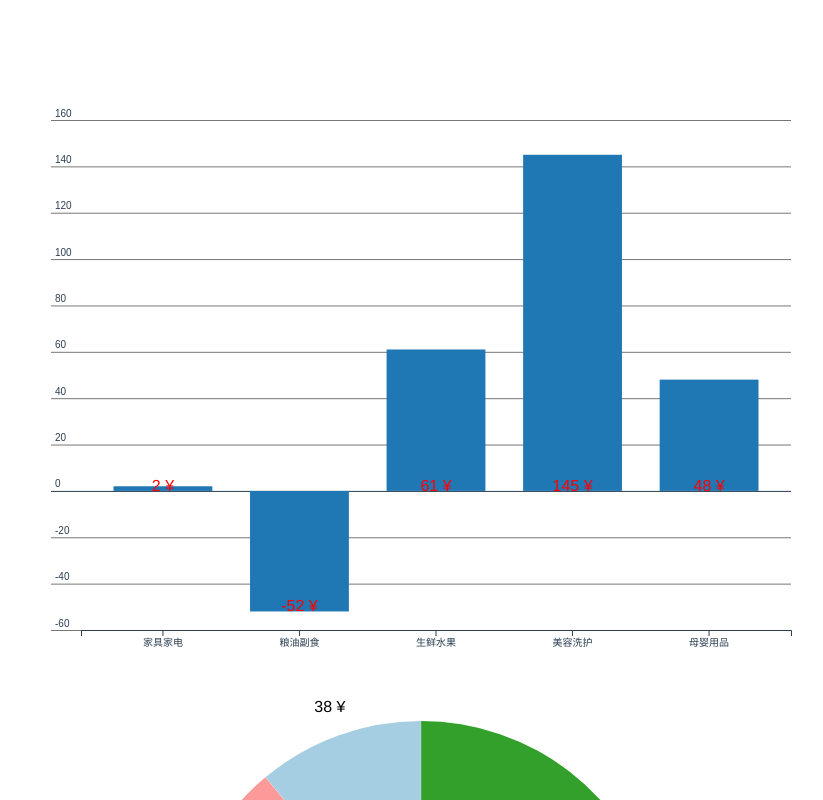
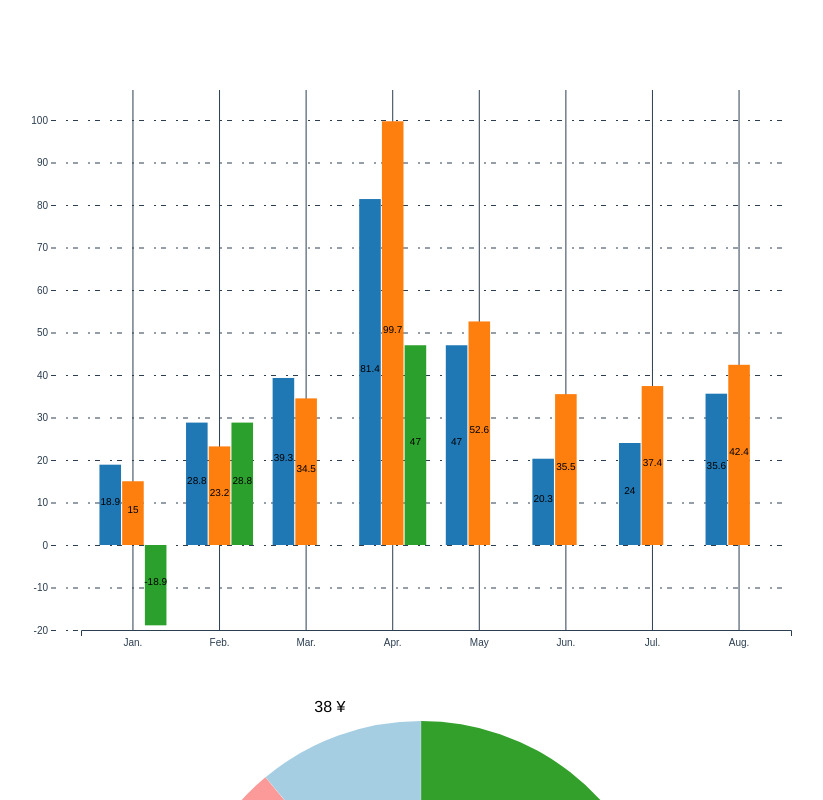
Before and after one commit to JessYan0913/data-vis, a Vue app: page / in a window 1280 px wide. Shown: the top 800 px of the page, without its empty margins (219-1042 px from the left). Built offline with nearby package versions, Linux system fonts and the light colour scheme.

Commit message:
修改坐标轴

```diff
--- a/src/basic/column.js
+++ b/src/basic/column.js
@@ -4,9 +4,9 @@ import {
   scaleBand,
   scaleLinear,
   schemeCategory10,
-  axisRight,
   axisBottom,
-  group
+  group,
+  axisLeft
 } from 'd3';
 import Chart from './chart';
 import { LabelPositionType } from './components/label';
@@ -58,27 +58,26 @@ export default class Column extends Chart {
 
     //generate yAxis
     //TODO: 坐标轴应该抽成组件
-    chartGroup
+    const yAxisGroup = chartGroup
       .append('g')
-      .call(axisRight(this.yScale).tickSize(this.innerWidth));
-
-    const yAxisGroup = chartGroup.selection();
+      .call(axisLeft(this.yScale).tickSize(0));
     yAxisGroup.select('.domain').remove();
     yAxisGroup
-      .selectAll('.tick line')
-      .filter(Number)
-      .attr('stroke', '#777');
-    yAxisGroup
-      .selectAll('.tick text')
-      .attr('x', 4)
-      .attr('dy', -4);
+      .selectAll('.tick')
+      .select('line')
+      .attr('x2', this.innerWidth)
+      .attr('stroke-dasharray', '5,10,2,5');
 
     //generate xAxis
     //TODO: 坐标轴应该抽成组件
-    chartGroup
+    const xAxisGroup = chartGroup
       .append('g')
       .call(axisBottom(this.xScale))
       .attr('transform', `translate(${0}, ${this.innerHeight})`);
+    xAxisGroup
+      .selectAll('.tick')
+      .select('line')
+      .attr('y2', -this.innerHeight);
 
     const groupData = Array.from(
       group(this.data, this.xValue),
--- a/src/example/column/index.vue
+++ b/src/example/column/index.vue
@@ -148,10 +148,10 @@ const dataConfig = {
     label: {
       position: 'middle',
       style: {
-        fontSize: 16,
-        fill: 'red'
+        fontSize: 10,
+        fill: 'black'
       },
-      formatter: datum => `${datum.月份}`
+      formatter: datum => `${datum.月均降雨量}`
     }
   }
 };
@@ -159,7 +159,7 @@ const dataConfig = {
 export default {
   mounted() {
     const column = new Column({
-      ...dataConfig.data,
+      ...dataConfig.data1,
       container: '#column-div',
       width: 800,
       height: 600
```
Also changed, not shown: src/basic/components/axis.js (added, +44 -0 lines).
